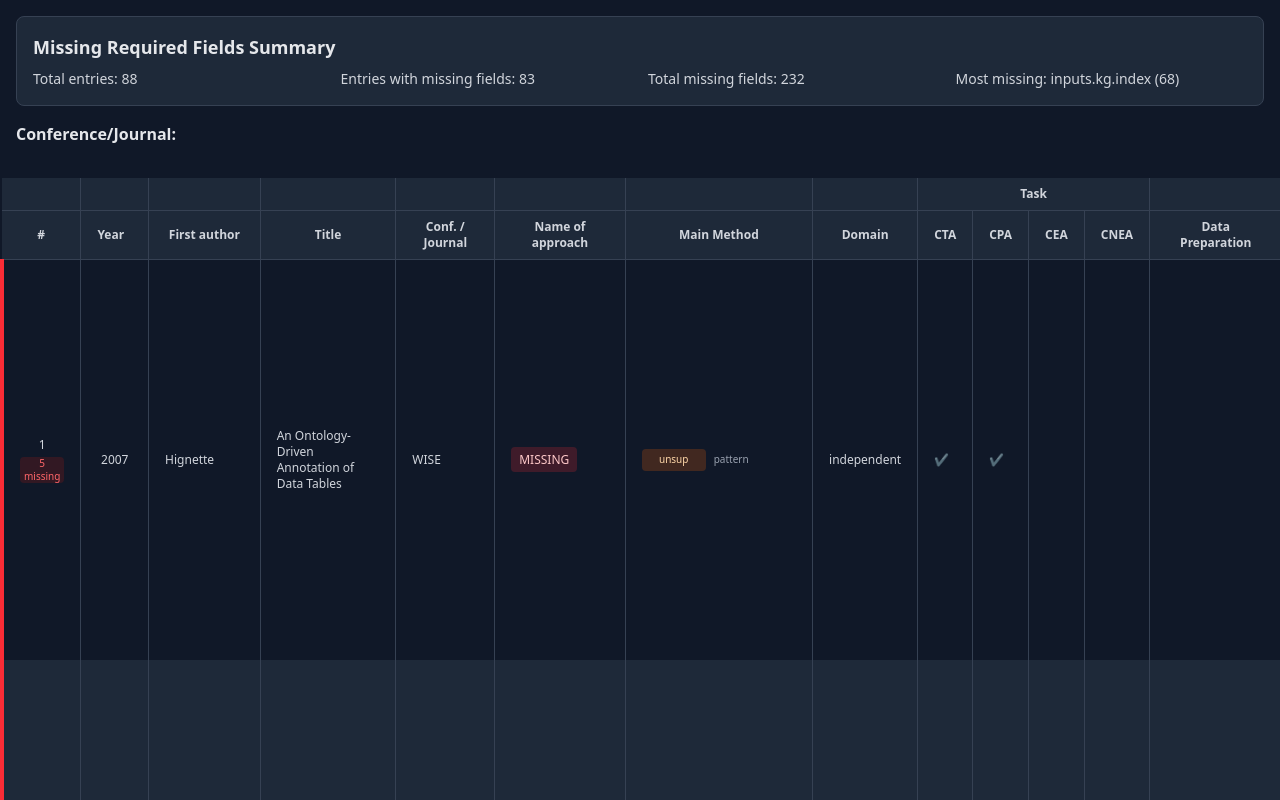
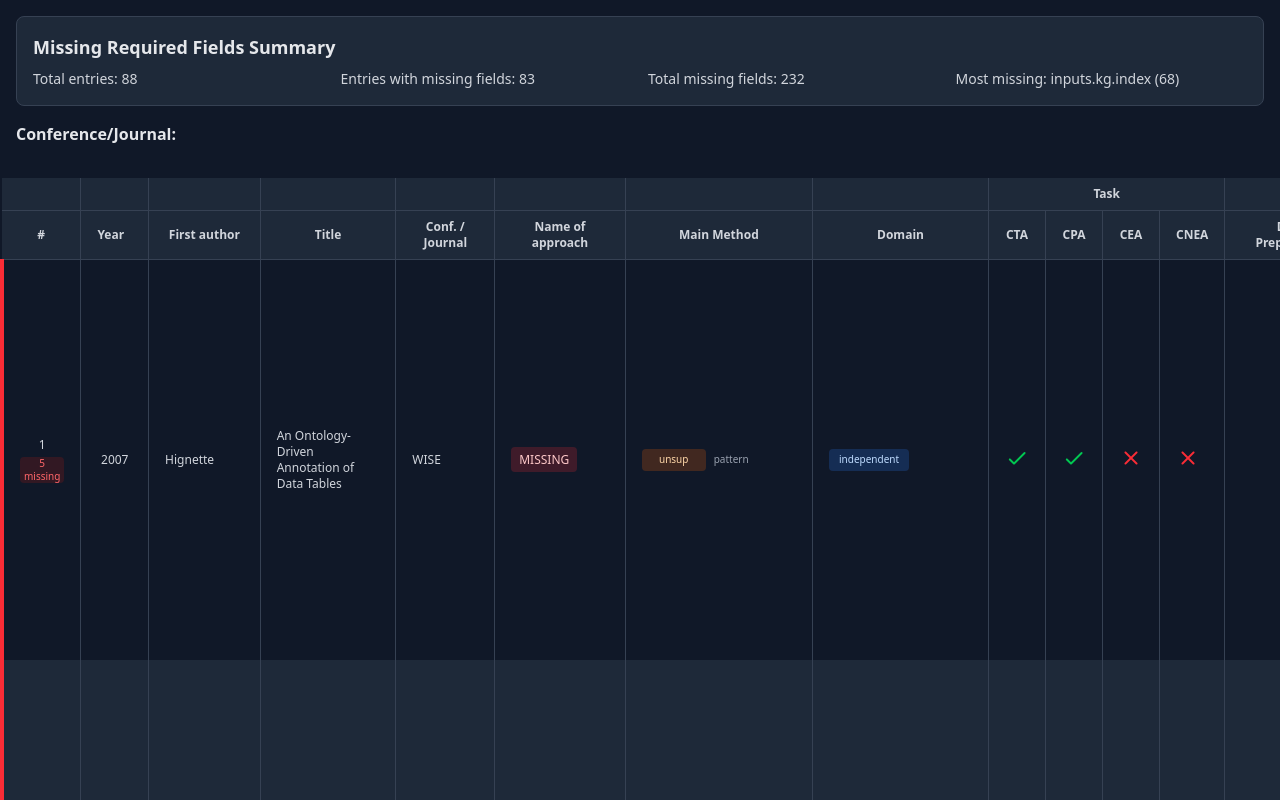
Before and after one commit to cremarco/sti-survey, a React (Vite) app: page / in a window 1280 px wide. Shown: the top 800 px of the page. Built offline with nearby package versions, Linux system fonts and the light colour scheme.

Commit message:
Update index.html to use Material Icons Round and enhance App component with new domain badge color functionality. Introduce DomainCell for improved domain display and refactor TaskCell to utilize Material Design icons for task status.

```diff
--- a/index.html
+++ b/index.html
@@ -5,7 +5,7 @@
     <link rel="icon" type="image/svg+xml" href="/vite.svg" />
     <meta name="viewport" content="width=device-width, initial-scale=1.0" />
     <title>STI survey</title>
-    <link href="https://fonts.googleapis.com/css2?family=Material+Icons+Outlined" rel="stylesheet" />
+    <link href="https://fonts.googleapis.com/css2?family=Material+Icons+Round" rel="stylesheet" />
   </head>
   <body>
     <div id="root"></div>
--- a/src/App.jsx
+++ b/src/App.jsx
@@ -28,6 +28,26 @@ const getTypeBadgeColor = (type) => {
   };
 
   return colorMap[type?.toLowerCase()] || 'bg-slate-500/20 text-slate-200';
+};
+
+/**
+ * Get badge color styling based on domain type
+ * @param {string} domain - The domain type
+ * @returns {string} Tailwind CSS classes for the badge
+ */
+const getDomainBadgeColor = (domain) => {
+  const colorMap = {
+    'independent': 'bg-blue-500/20 text-blue-200',
+    'specific': 'bg-purple-500/20 text-purple-200',
+    'general': 'bg-teal-500/20 text-teal-200',
+    'biomedical': 'bg-pink-500/20 text-pink-200',
+    'geographic': 'bg-yellow-500/20 text-yellow-200',
+    'financial': 'bg-green-500/20 text-green-200',
+    'scientific': 'bg-cyan-500/20 text-cyan-200',
+    'educational': 'bg-lime-500/20 text-lime-200',
+  };
+
+  return colorMap[domain?.toLowerCase()] || 'bg-gray-500/20 text-gray-200';
 };
 
 /**
@@ -102,7 +122,7 @@ const MissingFieldCell = ({ value, isMissing }) => (
 );
 
 /**
- * Render a task cell with checkbox
+ * Render a task cell with Material Design icons
  * @param {boolean} value - The task value
  * @param {boolean} isMissing - Whether the field is missing
  * @returns {JSX.Element} The rendered task cell
@@ -111,7 +131,11 @@ const TaskCell = ({ value, isMissing }) => {
   if (isMissing) {
     return <span className="bg-red-500/20 text-red-200 px-2 py-1 rounded">MISSING</span>;
   }
-  return value ? "✔️" : "";
+  return value ? (
+    <span className="material-icons-round text-green-500 text-lg">done</span>
+  ) : (
+    <span className="material-icons-round text-red-500 text-lg">clear</span>
+  );
 };
 
 /**
@@ -145,6 +169,37 @@ const MainMethodCell = ({ mainMethod, row }) => {
           MISSING
         </span>
       ) : null}
+    </div>
+  );
+};
+
+/**
+ * Render the domain cell with domain badge and type detail
+ * @param {object} domain - The domain object
+ * @param {object} row - The row data for validation
+ * @returns {JSX.Element} The rendered domain cell
+ */
+const DomainCell = ({ domain, row }) => {
+  const domainValue = domain?.domain || "";
+  const typeValue = domain?.type || "";
+  const isDomainMissing = isRequiredFieldMissing(row, 'domain.domain');
+
+  if (!domainValue && !typeValue) return "";
+
+  return (
+    <div className="flex items-center gap-2">
+      {domainValue ? (
+        <span className={`inline-flex items-center justify-center rounded px-2 py-1 text-[10px] font-medium w-20 ${getDomainBadgeColor(domainValue)}`}>
+          {domainValue}
+        </span>
+      ) : isDomainMissing ? (
+        <span className="bg-red-500/20 text-red-200 px-2 py-1 rounded text-[10px] font-medium w-20">
+          MISSING
+        </span>
+      ) : null}
+      {typeValue && (
+        <span className="text-[10px] text-gray-400">{typeValue}</span>
+      )}
     </div>
   );
 };
@@ -301,15 +356,10 @@ function App() {
     }),
 
     // Domain column
-    columnHelper.accessor(row => row["domain"]?.domain || "", {
-      id: "domain-domain",
+    columnHelper.accessor(row => row["domain"], {
+      id: "domain",
       header: "Domain",
-      cell: (info) => (
-        <MissingFieldCell
-          value={info.getValue()}
-          isMissing={isRequiredFieldMissing(info.row.original, 'domain.domain')}
-        />
-      ),
+      cell: (info) => <DomainCell domain={info.getValue()} row={info.row.original} />,
       enableSorting: false,
     }),
 
@@ -525,7 +575,7 @@ function App() {
     }),
 
     // Checked by author column
-    columnHelper.accessor(row => row["checked-by-author"] !== undefined ? (row["checked-by-author"] ? "✔️" : "") : "", {
+    columnHelper.accessor(row => row["checked-by-author"], {
       id: "checked-by-author",
       header: "Checked by author",
       cell: (info) => {
@@ -534,7 +584,11 @@ function App() {
         if (isMissing) {
           return <span className="bg-red-500/20 text-red-200 px-2 py-1 rounded">MISSING</span>;
         }
-        return value;
+        return value ? (
+          <span className="material-icons-round text-green-500 text-lg">done</span>
+        ) : (
+          <span className="material-icons-round text-red-500 text-lg">clear</span>
+        );
       },
       enableSorting: false,
     }),
```
